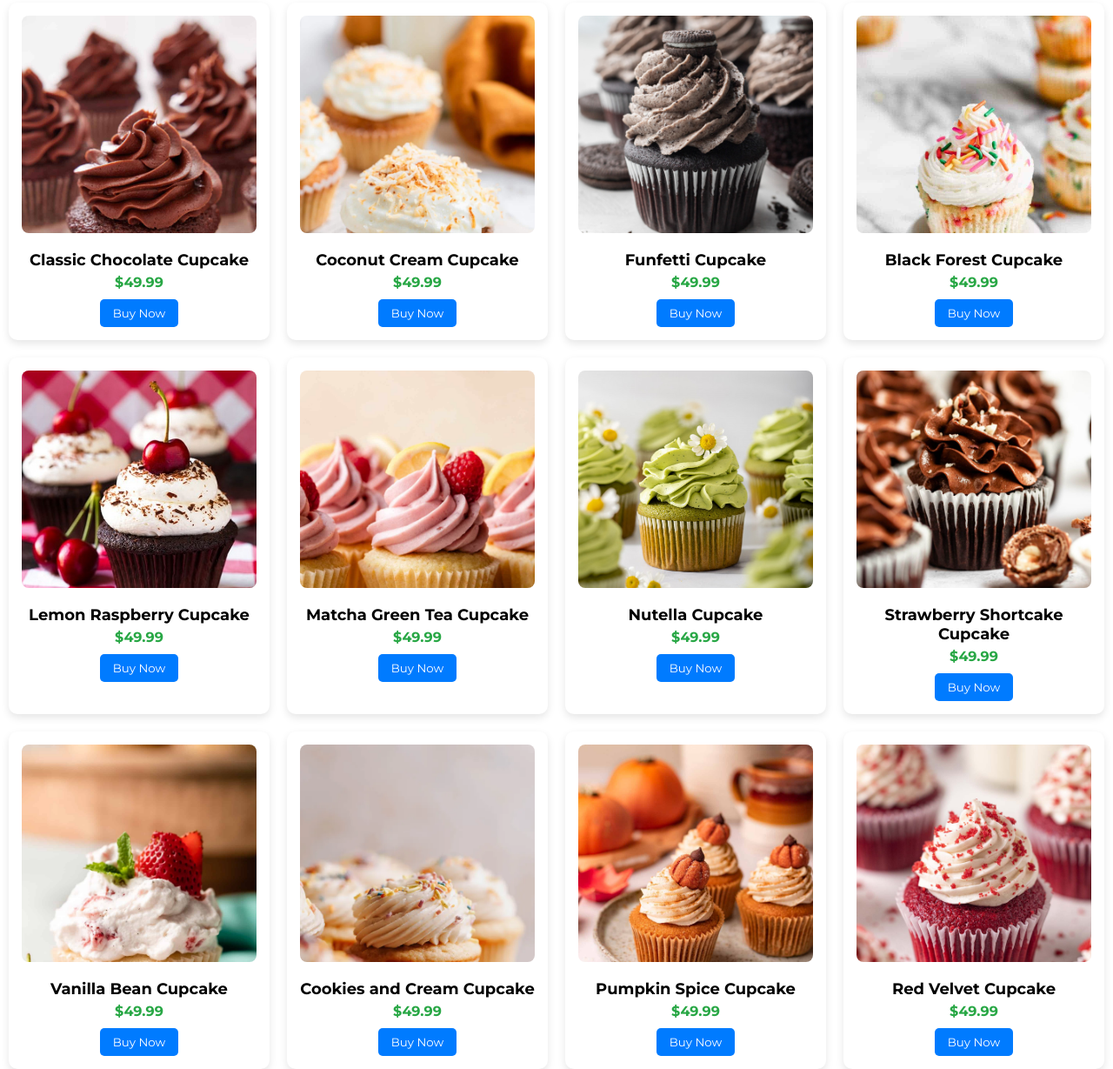
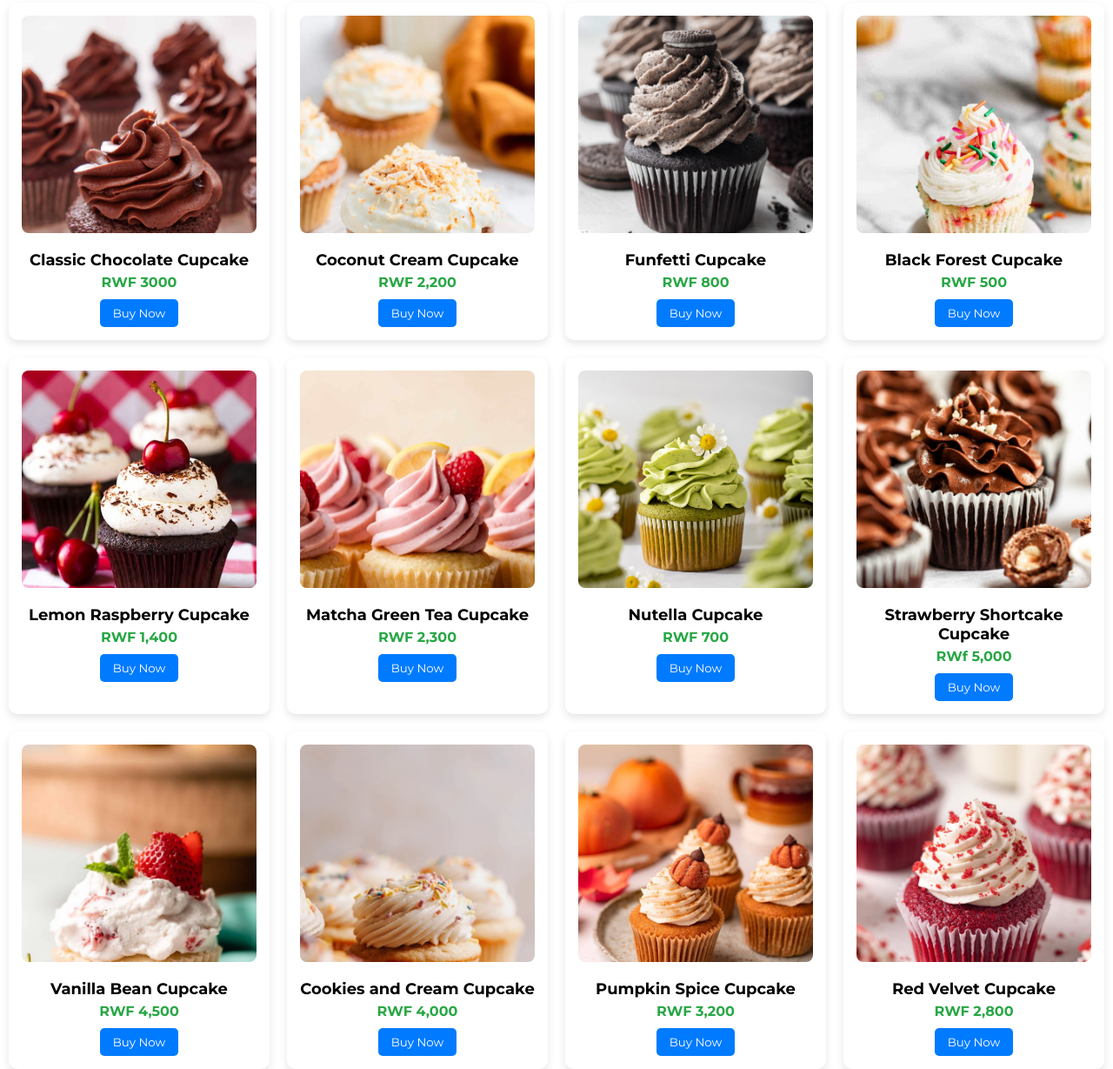
Before and after one commit to hirwa-arnaud/CUPCAKES, a plain HTML site: page index.html in a window 1280 px wide. Shown: the part 1327-2556 px from the top of the page at 87% size. Drawn offline with Linux system fonts and the light colour scheme.

```diff
--- a/index.html
+++ b/index.html
@@ -37,22 +37,22 @@
 <main>
     <div class="head"><h1>Our Products</h1></div>
      <div class="container">
- <div class="card"><div class="product-image" style="background-image: url(img/blueberry.jpg); background-size: cover;"></div><div class="product-name">Blueberry Cheesecake Cupcake</div><div class="product-price">$49.99</div><button class="buy-btn">Buy Now</button></div>
-    <div class="card"><div class="product-image" style="background-image: url(img/boston.jpg); background-size: cover;"></div><div class="product-name">Boston Cream Cupcake</div><div class="product-price">$49.99</div><button class="buy-btn">Buy Now</button></div>
-     <div class="card"><div class="product-image" style="background-image: url(img/carmel.jpg); background-size: cover;"></div><div class="product-name">Salted Caramel Cupcake</div><div class="product-price">$49.99</div><button class="buy-btn">Buy Now</button></div>
-      <div class="card"><div class="product-image" style="background-image: url(img/carrot.webp); background-size: cover;"></div><div class="product-name">Carrot Cupcake</div><div class="product-price">$49.99</div><button class="buy-btn">Buy Now</button></div>
-       <div class="card"><div class="product-image" style="background-image: url(img/choco.jpg); background-size: cover;"></div><div class="product-name">Classic Chocolate Cupcake</div><div class="product-price">$49.99</div><button class="buy-btn">Buy Now</button></div>
-        <div class="card"><div class="product-image" style="background-image: url(img/coconut.jpg); background-size: cover;"></div><div class="product-name">Coconut Cream Cupcake</div><div class="product-price">$49.99</div><button class="buy-btn">Buy Now</button></div>
-         <div class="card"><div class="product-image" style="background-image: url(img/cookies.jpg); background-size: cover;"></div><div class="product-name">Funfetti Cupcake</div><div class="product-price">$49.99</div><button class="buy-btn">Buy Now</button></div>
-          <div class="card"><div class="product-image" style="background-image: url(img/finfetti.jpg); background-size: cover;"></div><div class="product-name">Black Forest Cupcake</div><div class="product-price">$49.99</div><button class="buy-btn">Buy Now</button></div>
-           <div class="card"><div class="product-image" style="background-image: url(img/forest.jpg); background-size: cover;"></div><div class="product-name">Lemon Raspberry Cupcake</div><div class="product-price">$49.99</div><button class="buy-btn">Buy Now</button></div>
-            <div class="card"><div class="product-image" style="background-image: url(img/lemon.jpg); background-size: cover;"></div><div class="product-name">Matcha Green Tea Cupcake</div><div class="product-price">$49.99</div><button class="buy-btn">Buy Now</button></div>
-             <div class="card"><div class="product-image" style="background-image: url(img/matcha.jpg); background-size: cover;"></div><div class="product-name">Nutella Cupcake</div><div class="product-price">$49.99</div><button class="buy-btn">Buy Now</button></div>
-              <div class="card"><div class="product-image" style="background-image: url(img/nutella.jpg); background-size: cover;"></div><div class="product-name">Strawberry Shortcake Cupcake</div><div class="product-price">$49.99</div><button class="buy-btn">Buy Now</button></div>
-               <div class="card"><div class="product-image" style="background-image: url(img/strawberry.jpg); background-size: cover;"></div><div class="product-name">Vanilla Bean Cupcake</div><div class="product-price">$49.99</div><button class="buy-btn">Buy Now</button></div>
-                <div class="card"><div class="product-image" style="background-image: url(img/vanilla.webp); background-size: cover;"></div><div class="product-name">Cookies and Cream Cupcake</div><div class="product-price">$49.99</div><button class="buy-btn">Buy Now</button></div>
-                 <div class="card"><div class="product-image" style="background-image: url(img/vegan.jpg); background-size: cover;"></div><div class="product-name">Pumpkin Spice Cupcake</div><div class="product-price">$49.99</div><button class="buy-btn">Buy Now</button></div>
-                  <div class="card"><div class="product-image" style="background-image: url(img/velvet.jpg); background-size: cover;"></div><div class="product-name">Red Velvet Cupcake</div><div class="product-price">$49.99</div><button class="buy-btn">Buy Now</button></div>
+ <div class="card"><div class="product-image" style="background-image: url(img/blueberry.jpg); background-size: cover;"></div><div class="product-name">Blueberry Cheesecake Cupcake</div><div class="product-price">RWF 2,500</div><button class="buy-btn">Buy Now</button></div>
+    <div class="card"><div class="product-image" style="background-image: url(img/boston.jpg); background-size: cover;"></div><div class="product-name">Boston Cream Cupcake</div><div class="product-price">RWF 2,000</div><button class="buy-btn">Buy Now</button></div>
+     <div class="card"><div class="product-image" style="background-image: url(img/carmel.jpg); background-size: cover;"></div><div class="product-name">Salted Caramel Cupcake</div><div class="product-price">RWF 1,800</div><button class="buy-btn">Buy Now</button></div>
+      <div class="card"><div class="product-image" style="background-image: url(img/carrot.webp); background-size: cover;"></div><div class="product-name">Carrot Cupcake</div><div class="product-price">RWF 1,500</div><button class="buy-btn">Buy Now</button></div>
+       <div class="card"><div class="product-image" style="background-image: url(img/choco.jpg); background-size: cover;"></div><div class="product-name">Classic Chocolate Cupcake</div><div class="product-price">RWF 3000</div><button class="buy-btn">Buy Now</button></div>
+        <div class="card"><div class="product-image" style="background-image: url(img/coconut.jpg); background-size: cover;"></div><div class="product-name">Coconut Cream Cupcake</div><div class="product-price">RWF 2,200</div><button class="buy-btn">Buy Now</button></div>
+         <div class="card"><div class="product-image" style="background-image: url(img/cookies.jpg); background-size: cover;"></div><div class="product-name">Funfetti Cupcake</div><div class="product-price">RWF 800</div><button class="buy-btn">Buy Now</button></div>
+          <div class="card"><div class="product-image" style="background-image: url(img/finfetti.jpg); background-size: cover;"></div><div class="product-name">Black Forest Cupcake</div><div class="product-price">RWF 500</div><button class="buy-btn">Buy Now</button></div>
+           <div class="card"><div class="product-image" style="background-image: url(img/forest.jpg); background-size: cover;"></div><div class="product-name">Lemon Raspberry Cupcake</div><div class="product-price">RWF 1,400</div><button class="buy-btn">Buy Now</button></div>
+            <div class="card"><div class="product-image" style="background-image: url(img/lemon.jpg); background-size: cover;"></div><div class="product-name">Matcha Green Tea Cupcake</div><div class="product-price">RWF 2,300</div><button class="buy-btn">Buy Now</button></div>
+             <div class="card"><div class="product-image" style="background-image: url(img/matcha.jpg); background-size: cover;"></div><div class="product-name">Nutella Cupcake</div><div class="product-price">RWF 700</div><button class="buy-btn">Buy Now</button></div>
+              <div class="card"><div class="product-image" style="background-image: url(img/nutella.jpg); background-size: cover;"></div><div class="product-name">Strawberry Shortcake Cupcake</div><div class="product-price">RWf 5,000</div><button class="buy-btn">Buy Now</button></div>
+               <div class="card"><div class="product-image" style="background-image: url(img/strawberry.jpg); background-size: cover;"></div><div class="product-name">Vanilla Bean Cupcake</div><div class="product-price">RWF 4,500</div><button class="buy-btn">Buy Now</button></div>
+                <div class="card"><div class="product-image" style="background-image: url(img/vanilla.webp); background-size: cover;"></div><div class="product-name">Cookies and Cream Cupcake</div><div class="product-price">RWF 4,000</div><button class="buy-btn">Buy Now</button></div>
+                 <div class="card"><div class="product-image" style="background-image: url(img/vegan.jpg); background-size: cover;"></div><div class="product-name">Pumpkin Spice Cupcake</div><div class="product-price">RWF 3,200</div><button class="buy-btn">Buy Now</button></div>
+                  <div class="card"><div class="product-image" style="background-image: url(img/velvet.jpg); background-size: cover;"></div><div class="product-name">Red Velvet Cupcake</div><div class="product-price">RWF 2,800</div><button class="buy-btn">Buy Now</button></div>
 
   </div>
 </main>
```
